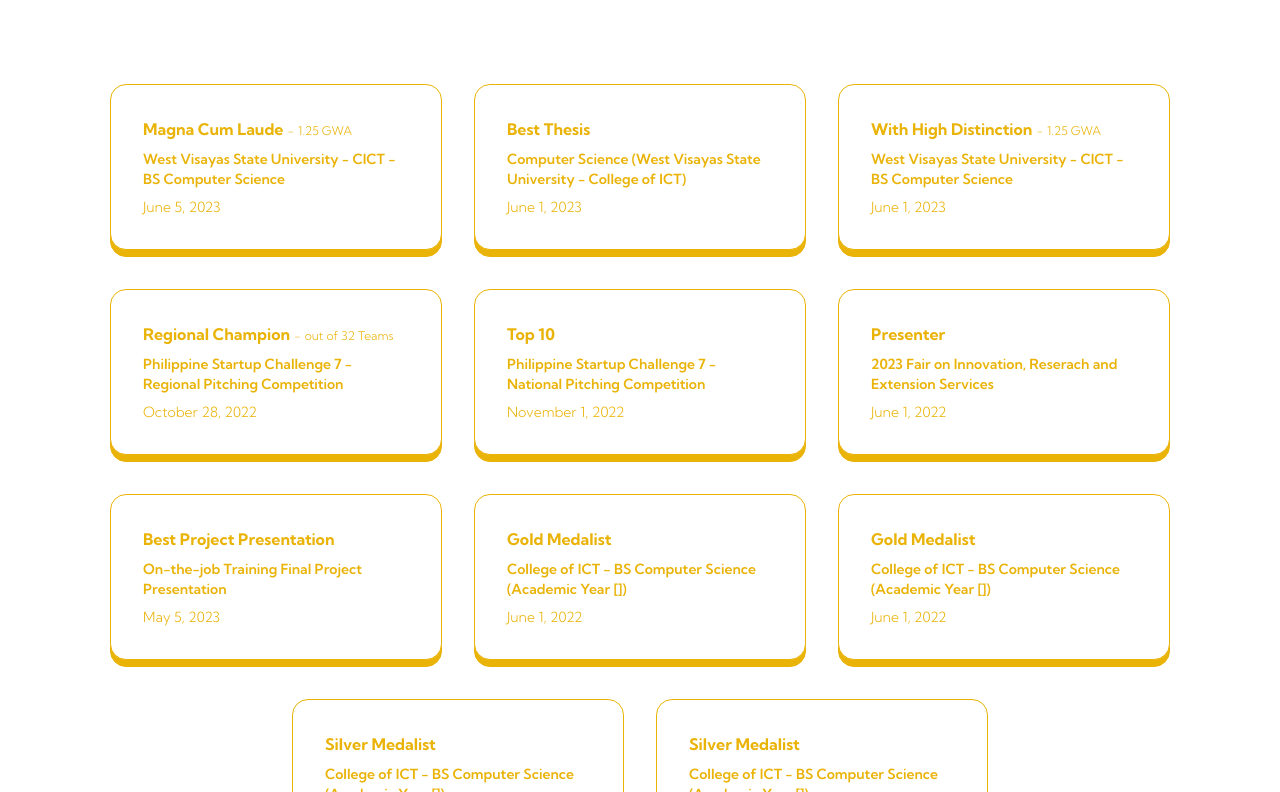
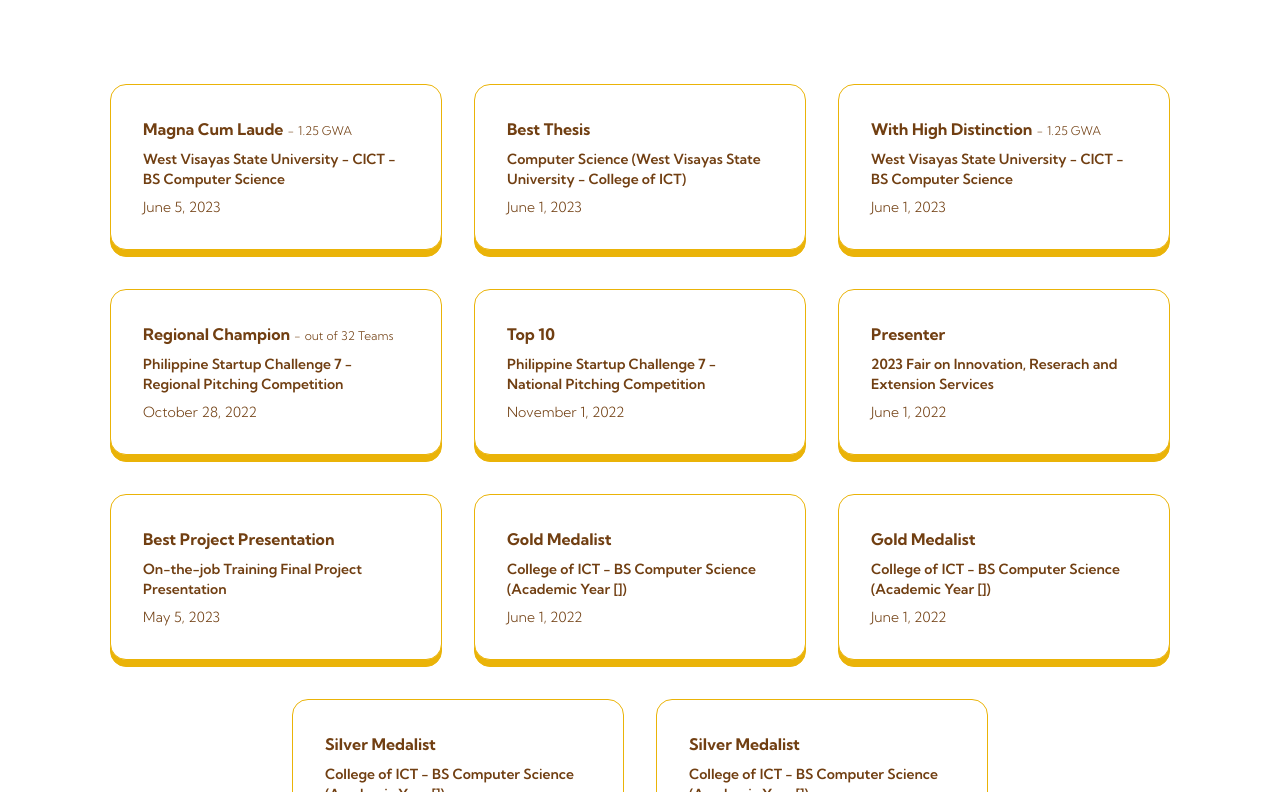
Before and after one commit to Fynmn/react-typescript-portfolio, a React (Vite) app: page / in a window 1280 px wide. Shown: the part 3928-4720 px from the top of the page. Built offline with nearby package versions, Linux system fonts and the light colour scheme.

Commit message:
style: changed scroll progress height and color of the text in AwardsCard

```diff
--- a/src/App.tsx
+++ b/src/App.tsx
@@ -15,7 +15,7 @@ function App() {
   return (
     <>
       <motion.div
-        className="bg-yellow-700 h-2 top-0 left-0 right-0 origin-left fixed z-10 w-screen"
+        className="bg-yellow-700 h-1 top-0 left-0 right-0 origin-left fixed z-10 w-screen"
         style={{ scaleX: scrollYProgress }}
       />
       <div className="flex flex-col w-full bg-white min-h-screen">
--- a/src/components/AwardCard.tsx
+++ b/src/components/AwardCard.tsx
@@ -35,24 +35,24 @@ const AwardCard: React.FC<IAwardCard> = ({
             <div className="flex flex-col gap-y-2 items-start ">
               {others ? (
                 <span className="flex items-center">
-                  <p className="text-yellow-500 font-bold mr-1">{placement}</p>
-                  <p className="text-yellow-500 font-light text-xs mr-1 mt-1">
+                  <p className="text-yellow-900 font-bold mr-1">{placement}</p>
+                  <p className="text-yellow-900 font-light text-xs mr-1 mt-1">
                     {" "}
                     -{" "}
                   </p>
-                  <p className="text-yellow-500 font-light text-xs mt-1">
+                  <p className="text-yellow-900 font-light text-xs mt-1">
                     {others}
                   </p>
                 </span>
               ) : (
                 <span className="flex items-center">
-                  <p className="text-yellow-500 font-bold mr-1">{placement}</p>
+                  <p className="text-yellow-900 font-bold mr-1">{placement}</p>
                 </span>
               )}
-              <p className="text-yellow-500 font-semibold text-sm text-start">
+              <p className="text-yellow-900 font-semibold text-sm text-start">
                 {title}
               </p>
-              <p className="text-yellow-500 font-light text-sm">{date}</p>
+              <p className="text-yellow-900 font-light text-sm">{date}</p>
             </div>
           </div>
         </FlatShadowCard>
```
